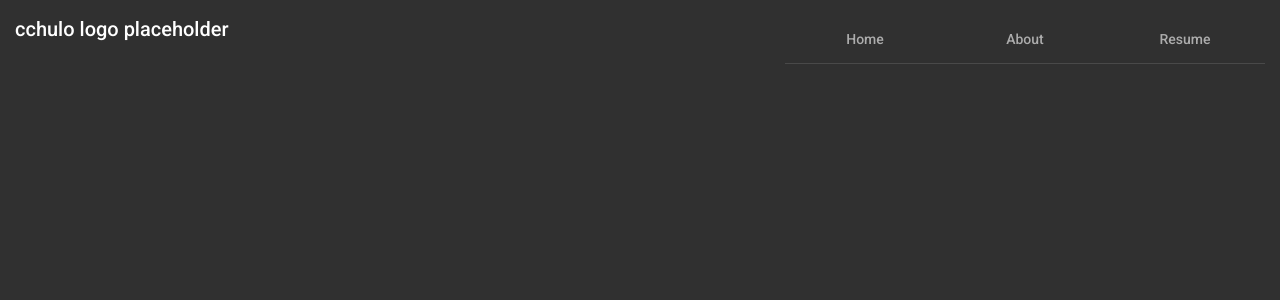
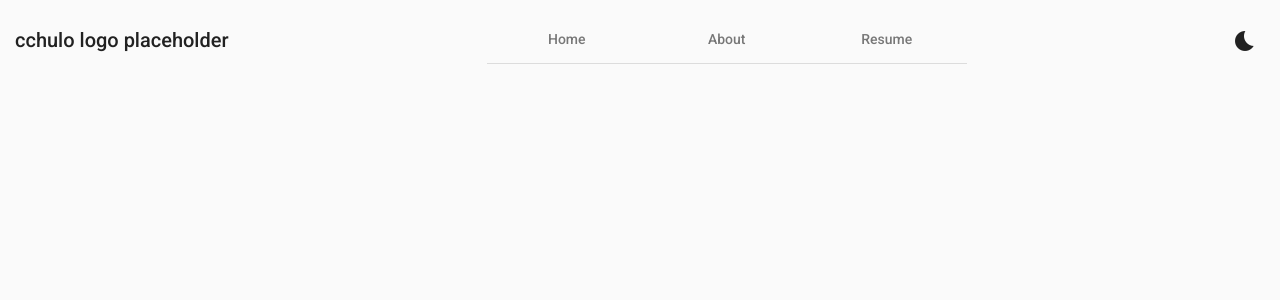
Before and after one commit to cchulo-archive/cchulo.codes, an Angular app in the folder cchulo.App/ClientApp/: page / in a window 1280 px wide. Shown: the top 300 px of the page. Built offline with nearby package versions, Linux system fonts and the light colour scheme.

Commit message:
switched app to light theme temporarily, need to add ability to toggle between light and dark theme

```diff
--- a/cchulo.App/ClientApp/src/app/app.component.html
+++ b/cchulo.App/ClientApp/src/app/app.component.html
@@ -1,4 +1,13 @@
+<mat-sidenav-container class="sidenav-container">
+  <mat-sidenav #sidenav [mode]="'over'">
+    <p>stuff here</p>
+  </mat-sidenav>
+  <mat-sidenav-content>
     <div class="main">
+      <button mat-icon-button *ngIf="mobileSize" (click)="sidenav.toggle()">
+        <mat-icon>menu</mat-icon>
+      </button>
+
       <div>cchulo logo placeholder</div>
 
       <nav mat-tab-nav-bar *ngIf="!mobileSize">
@@ -8,5 +17,12 @@
         >{{link.label}}</a>
       </nav>
 
+      <button mat-icon-button>
+        <mat-icon>bedtime</mat-icon>
+      </button>
+    </div>
 
-</div>
+    <router-outlet></router-outlet>
+  </mat-sidenav-content>
+
+</mat-sidenav-container>
--- a/cchulo.App/ClientApp/src/app/app.component.scss
+++ b/cchulo.App/ClientApp/src/app/app.component.scss
@@ -1,6 +1,7 @@
 .main {
     display: flex;
     justify-content: space-between;
+    align-items: center;
     margin: 15px;
 
     .link {
@@ -9,3 +10,7 @@
         font-size: 24px;
     }
 }
+
+.sidenav-container {
+    height: 100%;
+}
--- a/cchulo.App/ClientApp/src/app/core/shared/common.ts
+++ b/cchulo.App/ClientApp/src/app/core/shared/common.ts
@@ -9,3 +9,8 @@ export enum EWindow {
     lg,
     xl
 }
+
+export enum ETheme {
+    dark,
+    light
+}
--- a/cchulo.App/ClientApp/src/styles.scss
+++ b/cchulo.App/ClientApp/src/styles.scss
@@ -11,20 +11,32 @@ $custom-typography: mat-typography-config(
 
 @include mat-core($custom-typography);
 
-$ClientApp-primary: mat-palette($mat-blue-grey);
-$ClientApp-accent: mat-palette($mat-light-blue, A200, A100, A400);
-$ClientApp-warn: mat-palette($mat-red);
+$light-primary: mat-palette($mat-blue-grey);
+$light-accent: mat-palette($mat-light-blue, A200, A100, A400);
+$light-warn: mat-palette($mat-red);
 
 
-$ClientApp-theme: mat-dark-theme((
+$light-theme: mat-light-theme((
   color: (
-    primary: $ClientApp-primary,
-    accent: $ClientApp-accent,
-    warn: $ClientApp-warn,
+    primary: $light-primary,
+    accent: $light-accent,
+    warn: $light-warn,
   )
 ));
 
-@include angular-material-theme($ClientApp-theme);
+$dark-theme: mat-dark-theme((
+  color: (
+    primary: $light-primary,
+    accent: $light-accent,
+    warn: $light-warn,
+  )
+));
+
+.dark-theme {
+  @include angular-material-theme($dark-theme);
+}
+
+@include angular-material-theme($light-theme);
 
 /* You can add global styles to this file, and also import other style files */
 
```
Also changed, not shown: 1 other file (tests, documents, lock files or other folders). Lines whose indentation alone changed are shown as unchanged.
